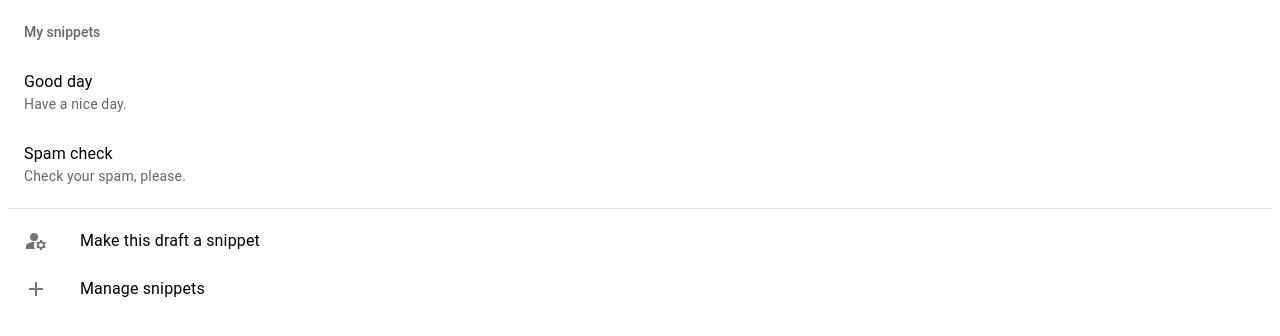
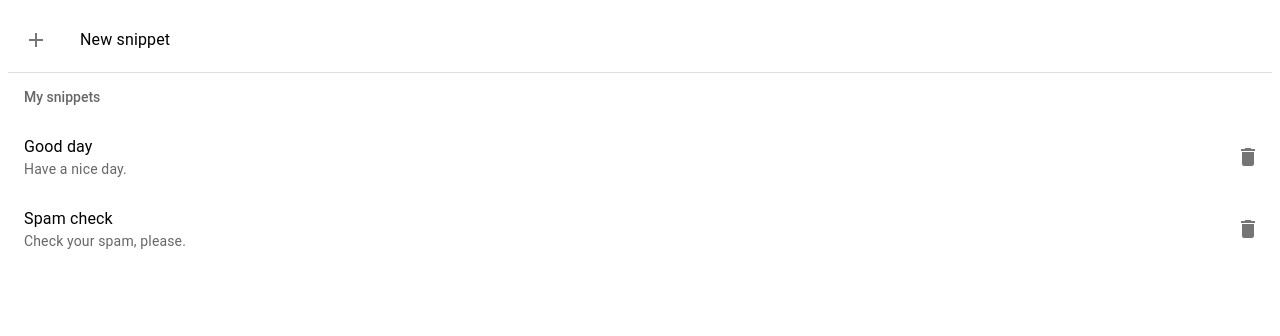
Before and after one commit to rwehresmann/gmail-templates-app, a React app: page /#/templates in a window 1280 px wide. Shown: the top 336 px of the page. Built offline with nearby package versions, Linux system fonts and the light colour scheme.

Commit message:
Allow to create and destroy a snippet

```diff
--- a/src/App.js
+++ b/src/App.js
@@ -3,12 +3,14 @@ import {
   Switch,
   Route,
 } from "react-router-dom";
-import SnippetsList from "./SnippetsList"
+import SnippetsList from "./SnippetsList";
+import NewSnippet from "./NewSnippet";
 
 function App(){
    return(
       <Switch>
         <Route exact={true} path="/templates" component={SnippetsList} />
+        <Route exact={true} path="/templates/new" component={NewSnippet} />
       </Switch>
    )
 }
--- /dev/null
+++ b/src/NewSnippet.js
@@ -0,0 +1,80 @@
+import React, {useState} from 'react';
+import Box from '@mui/material/Box';
+import TextField from '@mui/material/TextField';
+import Container from '@mui/material/Container';
+import Grid from '@mui/material/Grid';
+import Button from '@mui/material/Button';
+import { addSnippet, Snippet } from './Utils';
+import { useHistory } from 'react-router-dom';
+import TextareaAutosize from '@mui/base/TextareaAutosize';
+
+export default function ValidationTextFields() {
+  const [name, setName] = useState("");
+  const [text, setText] = useState("");
+  const history = useHistory();
+
+  const handleNameChange = (event) => {
+    setName(event.target.value);
+  };
+
+  const handleTextChange = (event) => {
+    setText(event.target.value);
+  };
+
+  const handleCreateSnippet = () => {
+    if (name === "" || text === "") return
+    const snippet = new Snippet(name, text);
+    addSnippet(snippet);
+
+    history.push("/templates");
+  }
+
+  const textAreaStyles =  {
+    width: 255,
+    height: 50,
+    marginLeft: 8,
+    marginTop: 5,
+    marginBottom: 10,
+    borderRadius: 4,
+    borderColor: text == "" ? "rgb(211, 47, 47)" : "rgb(192,192,192)"
+  }
+
+  return (
+    <Container>
+      <Grid container justifyContent="center">
+        <Box
+          component="form"
+          sx={{
+            '& .MuiTextField-root': { m: 1, width: '25ch' },
+          }}
+          noValidate
+          autoComplete="off"
+        >
+          <div>
+            <TextField
+              error={name == ""}
+              label="Title"
+              onChange={handleNameChange}
+            />
+          </div>
+            <TextareaAutosize
+              placeholder="Snippet"
+              style={textAreaStyles}
+              onChange={handleTextChange}
+            />
+          <br/>
+          <Grid container justifyContent="space-around" >
+            <Button
+              variant="contained"
+              disabled={name === "" || text === ""}
+              onClick={handleCreateSnippet}
+            >
+              Save
+            </Button>
+            <Button variant="outlined" href="#/templates">Back</Button>
+          </Grid>
+        </Box>
+      </Grid>
+    </Container>
+  );
+}
--- a/src/SnippetsList.js
+++ b/src/SnippetsList.js
@@ -1,4 +1,4 @@
-import React, {useState, useEffect} from 'react';
+import React, {useState} from 'react';
 import Box from '@mui/material/Box';
 import List from '@mui/material/List';
 import ListItem from '@mui/material/ListItem';
@@ -6,26 +6,58 @@ import ListItemButton from '@mui/material/ListItemButton';
 import ListItemIcon from '@mui/material/ListItemIcon';
 import ListItemText from '@mui/material/ListItemText';
 import Divider from '@mui/material/Divider';
-import ManageAccountsIcon from '@mui/icons-material/ManageAccounts';
 import AddIcon from '@mui/icons-material/Add';
 import ListSubheader from '@mui/material/ListSubheader';
-import { addSnippet, removeSnippet, fetchSnippets } from './Utils';
+import IconButton from '@mui/material/IconButton';
+import DeleteIcon from '@mui/icons-material/Delete';
+import { removeSnippet, fetchSnippets } from './Utils';
 
 export default function SnippetsList() {
+  const data = fetchSnippets();
+  const [snippets, setSnippets] = useState(data);
+
   const addInDraft = (snippet) => {
     window.parent.postMessage(snippet.text, '*');
   }
 
+  const handleRemoveSnippet = (id) => {
+    removeSnippet(id);
+
+    setSnippets(fetchSnippets());
+  }
+
   return (
     <Box sx={{ width: '100%', bgcolor: 'background.paper' }}>
+      <nav aria-label="main mailbox folders">
+        <List>
+          <ListItem disablePadding>
+            <ListItemButton component="a" href="#/templates/new">
+              <ListItemIcon>
+                <AddIcon />
+              </ListItemIcon>
+              <ListItemText primary="New snippet" />
+            </ListItemButton>
+          </ListItem>
+        </List>
+      </nav>
+      <Divider />
       <nav aria-label="secondary mailbox folders">
         <List subheader={
           <ListSubheader component="div" id="nested-list-subheader">
             My snippets
           </ListSubheader>
         }>
-          {fetchSnippets().map((snippet, index) =>
-            <ListItem key={snippet.id} disablePadding onClick={addInDraft.bind(this, snippet)}>
+          {snippets.map((snippet, index) =>
+            <ListItem
+              key={snippet.id}
+              disablePadding
+              onClick={addInDraft.bind(this, snippet)}
+              secondaryAction={
+                <IconButton edge="end" aria-label="delete" onClick={handleRemoveSnippet.bind(this, snippet.id)}>
+                  <DeleteIcon />
+                </IconButton>
+              }
+            >
               <ListItemButton>
                 <ListItemText
                   primary={snippet.name}
@@ -36,27 +68,6 @@ export default function SnippetsList() {
           )}
         </List>
       </nav>
-      <Divider />
-      <nav aria-label="main mailbox folders">
-        <List>
-          <ListItem disablePadding>
-            <ListItemButton>
-              <ListItemIcon>
-                <ManageAccountsIcon />
-              </ListItemIcon>
-              <ListItemText primary="Make this draft a snippet" />
-            </ListItemButton>
-          </ListItem>
-          <ListItem disablePadding>
-            <ListItemButton>
-              <ListItemIcon>
-                <AddIcon />
-              </ListItemIcon>
-              <ListItemText primary="Manage snippets" />
-            </ListItemButton>
-          </ListItem>
-        </List>
-      </nav>
     </Box>
   );
 }
--- a/src/Utils.js
+++ b/src/Utils.js
@@ -24,12 +24,13 @@ export function fetchSnippets() {
 }
 
 export function addSnippet(snippet) {
-  if (typeof snippet !== Snippet || !snippet.text || !snippet.title ) return
+  if (!snippet.text || !snippet.name ) return
 
   let snippets = fetchSnippets();
-  snippets.push(snippet);
+  const jsonSnippet = JSON.parse(JSON.stringify(snippet));
+  snippets.push(jsonSnippet);
 
-  localStorage[SNIPPET_KEY] = snippets;
+  localStorage[SNIPPET_KEY] = JSON.stringify(snippets);
 }
 
 export function removeSnippet(id) {
@@ -37,7 +38,7 @@ export function removeSnippet(id) {
 
   let snippets = fetchSnippets();
   let updatedSnippets = snippets.filter(function(elm, index, arr){
-    return elm.id !== uuid;
+    return elm.id !== id;
   });
 
   localStorage[SNIPPET_KEY] = JSON.stringify(updatedSnippets);
```
